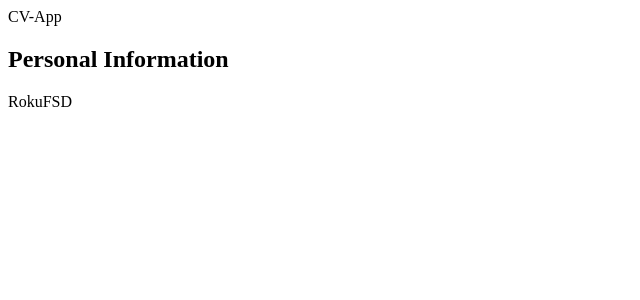
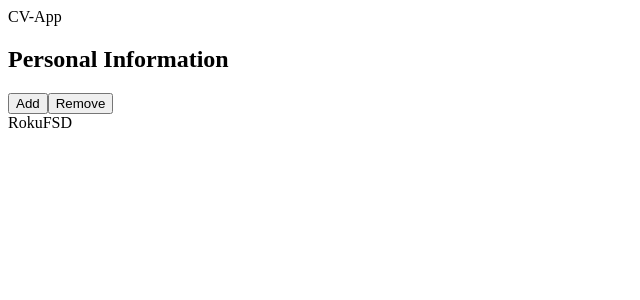
Before and after one commit to RokuFSD/cv-app-v2, a React (Vite) app: page / in a window 1280 px wide. Shown: the top 300 px of the page, without its empty margins (0-640 px from the left). Built offline with nearby package versions, Linux system fonts and the light colour scheme.

Commit message:
HOC form group

```diff
--- a/src/components/FormContainer/FormContainer.jsx
+++ b/src/components/FormContainer/FormContainer.jsx
@@ -1,13 +1,15 @@
 import React from "react";
-import FormGroup from "../FormGroup/FormGroup";
+import { FormGroup, FormGroupWithAdding } from "../FormGroup/FormGroup";
 
 function FormContainer() {
   return (
     <form aria-label="Add information">
+      {/* Only to see result */}
       <FormGroup
         ariaLabel="Personal Information"
         title="Personal Information"
       />
+      <FormGroupWithAdding ariaLabel="School Information" title="Education" />
     </form>
   );
 }
--- a/src/components/FormGroup/FormGroup.jsx
+++ b/src/components/FormGroup/FormGroup.jsx
@@ -9,4 +9,21 @@ function FormGroup({ ariaLabel, title, children }) {
   );
 }
 
-export default FormGroup;
+function withAdding(Component) {
+  const buttonAdd = <button type="button">Add</button>;
+  const buttonRemove = <button type="button">Remove</button>;
+  return function ComponentWithAdding(props) {
+    const { children } = props;
+    return (
+      <Component>
+        {children}
+        {buttonAdd}
+        {buttonRemove}
+      </Component>
+    );
+  };
+}
+
+const FormGroupWithAdding = withAdding(FormGroup);
+
+export { FormGroup, FormGroupWithAdding };
```
Also changed, not shown: 1 other file (tests, documents, lock files or other folders).
